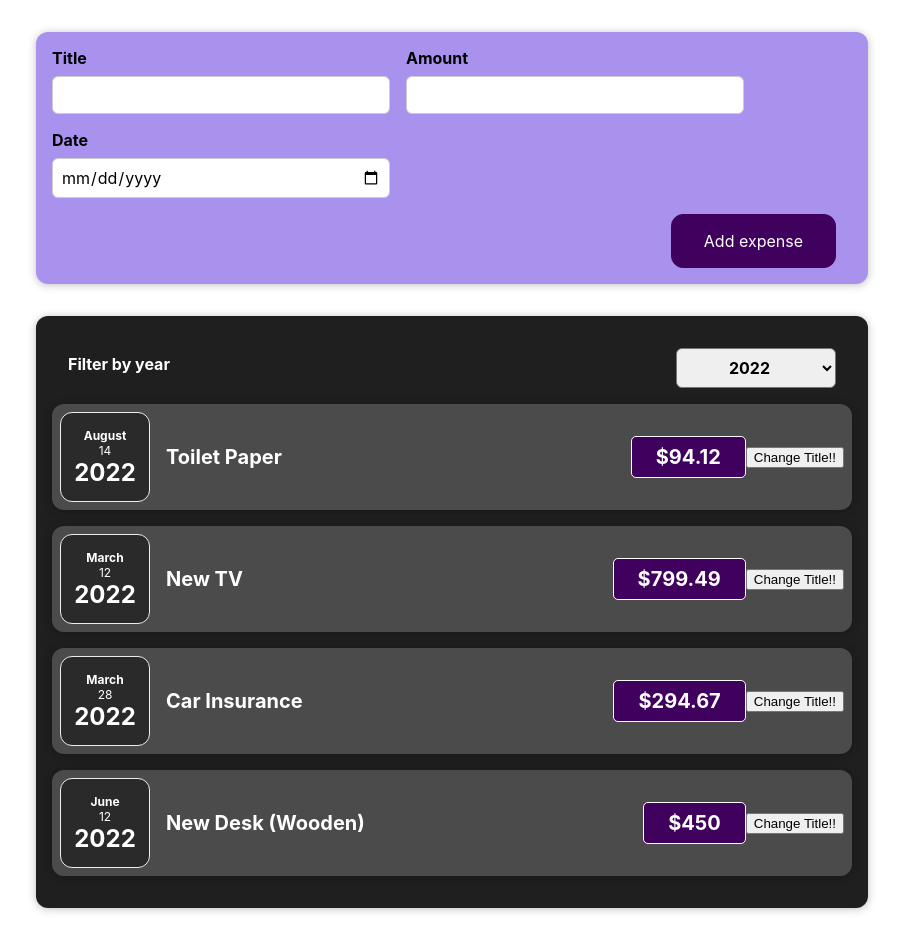
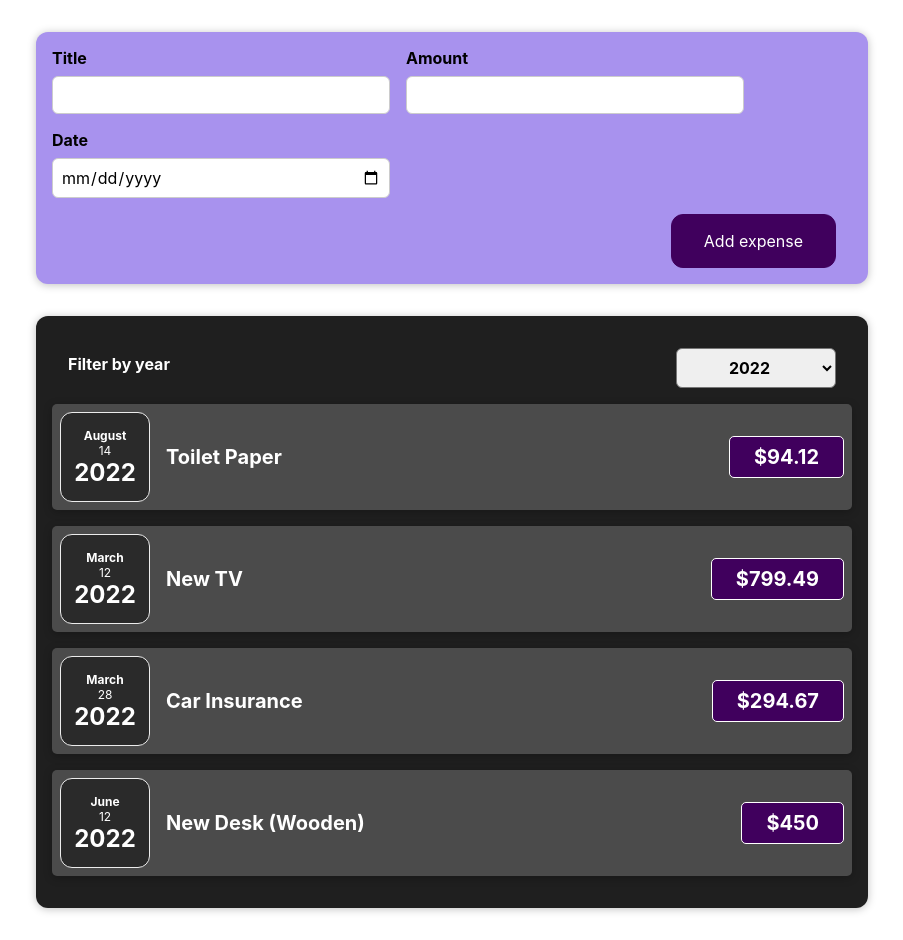
Before and after one commit to Esa-Gavin/Expense-Tracker, a React (Create React App) app: page / in a window 1280 px wide. Shown: the whole page, without its empty margins (188-1091 px from the left). Built offline with nearby package versions, Linux system fonts and the light colour scheme.

Commit message:
remove the button for changing title and fix the incoming errors associated with it

```diff
--- a/src/components/Expense/ExpenseItem.js
+++ b/src/components/Expense/ExpenseItem.js
@@ -1,4 +1,4 @@
-import React, { useState } from 'react';
+import React from 'react';
 
 import './ExpenseItem.css';
 import ExpenseDate from './ExpenseDate';
@@ -6,22 +6,21 @@ import Card from '../UI/Card';
 
 const ExpenseItem = (props) => { // the word props can be set to any other name //
 
-    const [title, setTitle] = useState(props.kichwa);
+    //const [title, setTitle] = useState(props.kichwa);
 
-    const clickHandler = () => { // it is a common convention to name event handlers 'Handlers' //
-        setTitle('Kiroshi')
-        console.log("Updated!!!")
-    }
+    //const clickHandler = () => { // it is a common convention to name event handlers 'Handlers' //
+        //setTitle('Kiroshi')
+        //console.log("Updated!!!")
+    //}
 
     return (
         <li>
             <Card className='expense-item'>
                 <ExpenseDate tarehe={props.tarehe} />
                 <div className='expense-item__description'>
-                    <h2>{title}</h2>
+                    <h2>{props.kichwa}</h2>
                     <div className='expense-item__price'>${props.bei}</div>
                 </div>
-                <button onClick={clickHandler}>Change Title!!</button>
             </Card>
         </li>
 
--- a/src/components/Expense/ExpenseMain.js
+++ b/src/components/Expense/ExpenseMain.js
@@ -1,7 +1,6 @@
 import React, { useState } from 'react';
 
 import './ExpenseMain.css';
-import ExpenseItem from './ExpenseItem';
 import Card from '../UI/Card';
 import ExpensesFilter from './ExpensesFilter';
 import ExpenseList from './ExpenseList';
```
